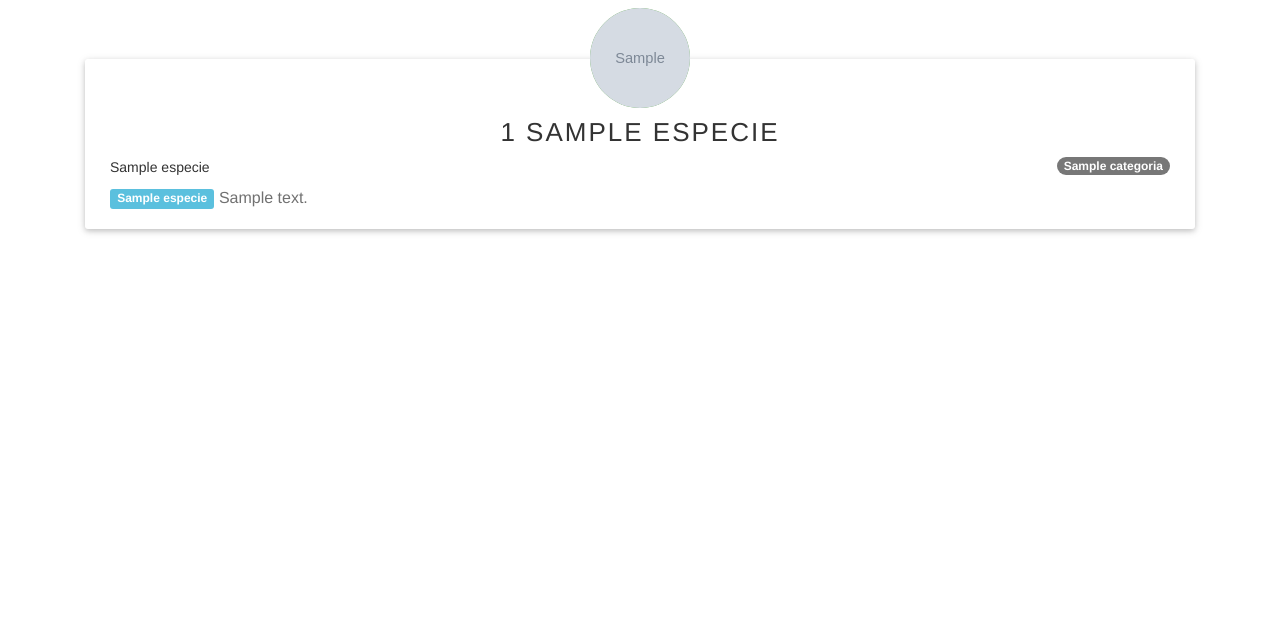
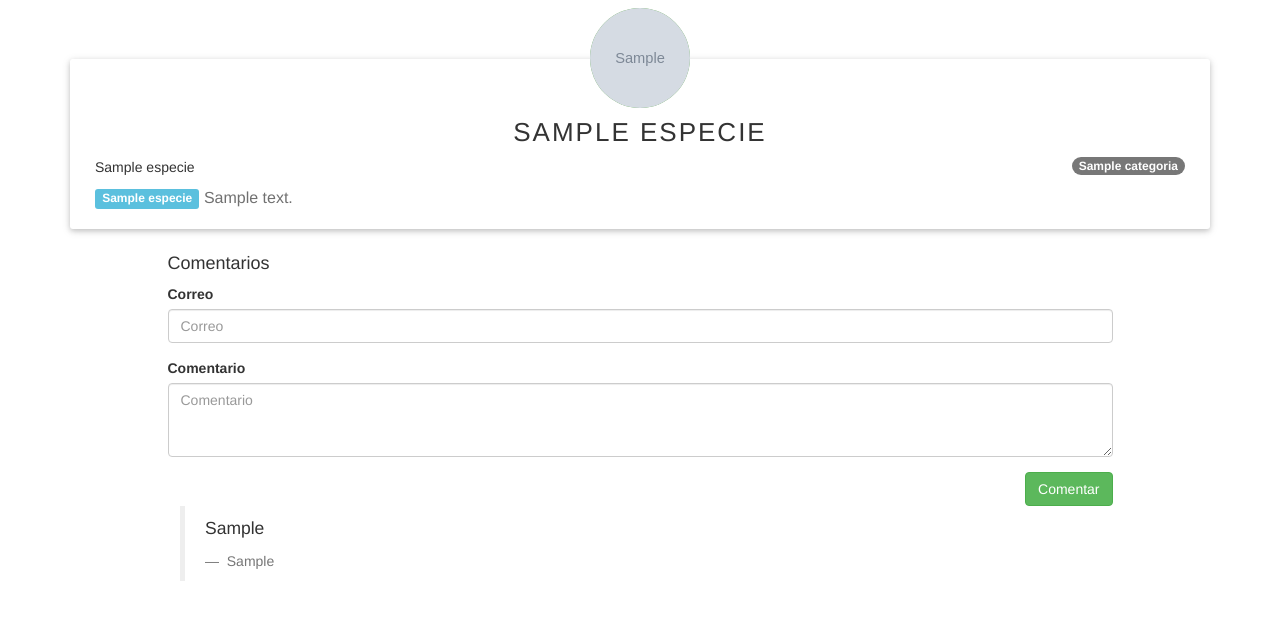
Before and after one commit to alejan/biodiversidad, a Django app: page /especies/detalle/1/ in a window 1280 px wide. Shown: the part 51-671 px from the top of the page. Run offline with Django 3.2, Linux system fonts and the light colour scheme; tables that the repository leaves empty hold one stand-in row (values such as "Sample post"); grey boxes marked "Sample" are stand-in pictures; some libraries are stand-ins or nearby versions.

Commit message:
inicio de comentarios y ajustes a usuarios

```diff
--- a/especie/forms.py
+++ b/especie/forms.py
@@ -1,7 +1,7 @@
 from django import forms
 from django.contrib.auth.models import User
 
-from especie.models import Perfil
+from especie.models import Perfil, Comentario
 
 
 class UserForm(forms.ModelForm):
@@ -29,3 +29,12 @@ class PerfilForm(forms.ModelForm):
     class Meta:
         model = Perfil
         fields = ('foto', 'pais', 'ciudad', 'bio')
+
+
+class ComentarioForm(forms.ModelForm):
+    class Meta:
+        model = Comentario
+        fields = ('correo', 'comentario')
+        widgets = {
+            'comentario': forms.Textarea(attrs={'rows': 3}),
+        }
--- a/especie/style/style.css
+++ b/especie/style/style.css
@@ -61,3 +61,15 @@ body {
     color: #fff;
     transition: all 0.5s ease 0s;
 }
+
+.top5 { margin-top:5px; }
+.top7 { margin-top:7px; }
+.top10 { margin-top:10px; }
+.top15 { margin-top:15px; }
+.top17 { margin-top:17px; }
+.top30 { margin-top:30px; }
+
+.col-centered{
+    float: none;
+    margin: 0 auto;
+}
--- a/especie/urls.py
+++ b/especie/urls.py
@@ -3,7 +3,7 @@ from . import views
 
 urlpatterns = [
     url(r'^$', views.IndexView.as_view(), name='index'),
-    url(r'^detalle/(?P<pk>\d+)/', views.Detalle.as_view(), name='detalle'),
+    url(r'^detalle/(?P<id_especie>\d+)/', views.detalle_especie, name='detalle'),
     url(r'^registro/$', views.registro, name='registro'),
     url(r'^perfil/$', views.perfil, name='perfil'),
     url(r'^login_user/$', views.login_user, name='login_user'),
--- a/especie/views.py
+++ b/especie/views.py
@@ -1,14 +1,12 @@
 from django.contrib.auth import authenticate, login, logout
 from django.contrib.auth.models import User
 from django.urls import reverse
-from django.http import HttpResponseRedirect, request
+from django.http import HttpResponseRedirect
 from django.shortcuts import render
 from django.views import generic
-from django.views.generic import DetailView
-from django.views.generic.edit import UpdateView
 
-from especie.forms import UserForm, UpdateProfile, PerfilForm
-from .models import Especie
+from especie.forms import UserForm, UpdateProfile, PerfilForm, ComentarioForm
+from .models import Especie, Comentario, Perfil
 
 
 class IndexView(generic.ListView):
@@ -17,10 +15,17 @@ class IndexView(generic.ListView):
     model = Especie
 
 
-class Detalle(DetailView):
-    template_name = "especie/detalle.html"
-    context_object_name = "especie"
-    model = Especie
+def detalle_especie(request, id_especie):
+    especie = Especie.objects.get(pk=id_especie)
+    comentarios = Comentario.objects.filter(especie_id=id_especie)
+
+    context = {
+        'especie': especie,
+        'comentarios': comentarios,
+        'form_comentario': ComentarioForm()
+    }
+
+    return render(request, 'especie/detalle.html', context)
 
 
 def registro(request):
@@ -77,8 +82,8 @@ def login_user(request):
     if request.method == "POST":
         username = request.POST['username']
         password = request.POST['password']
-        especies = Especie.objects
         user = authenticate(username=username, password=password)
+        Perfil.objects.get_or_create(user=user)
         if user is not None:
             if user.is_active:
                 login(request, user)
--- a/templates/especie/detalle.html
+++ b/templates/especie/detalle.html
@@ -1,7 +1,9 @@
 {% include 'especie/base.html' %}
+{% load bootstrap3 %}
 
 {% block body %}
     <div class="container" role="main">
+        <div class="row">
             <div class="col-xs-12 col-sm-12 col-md-12 col-lg-12">
                 <div class="box">
                     <div class="box-icon">
@@ -9,7 +11,7 @@
                              height="100px" width="100px"/>
                     </div>
                     <div class="info">
-                    <h4 class="text-center">{{ especie.id }} {{ especie.nombre_general }}</h4>
+                        <h4 class="text-center">{{ especie.nombre_general }}</h4>
                         <div style="text-align: left">
                             <span>{{ especie.nombre_cientifico }}</span>
                             <span class="badge" style="float: right">{{ especie.categoria.nombre }}</span>
@@ -20,4 +22,32 @@
                 </div>
             </div>
         </div>
+        <div class="row top15">
+            <div class="col-xs-10 col-sm-10 col-md-10 col-lg-10 col-centered">
+                <h4>Comentarios</h4>
+                <form action="/url/to/submit/" method="post" class="form">
+                    {% csrf_token %}
+                    {% bootstrap_form form_comentario show_label=false %}
+                    {% buttons %}
+                        <button type="submit" class="btn btn-success pull-right">
+                            {% bootstrap_icon "comment" %} Comentar
+                        </button>
+                    {% endbuttons %}
+                </form>
+            </div>
+        </div>
+        <div class="col-xs-10 col-sm-10 col-md-10 col-lg-10 col-centered">
+            {% for comentario in comentarios %}
+                <blockquote>
+                    <p>{{ comentario.comentario }}</p>
+                    <footer>
+                        <cites>{{ comentario.correo }}</cites>
+                    </footer>
+                </blockquote>
+            {% endfor %}
+        </div>
+    </div>
+
+
+    </div>
 {% endblock %}
```
Lines whose indentation alone changed are shown as unchanged.
